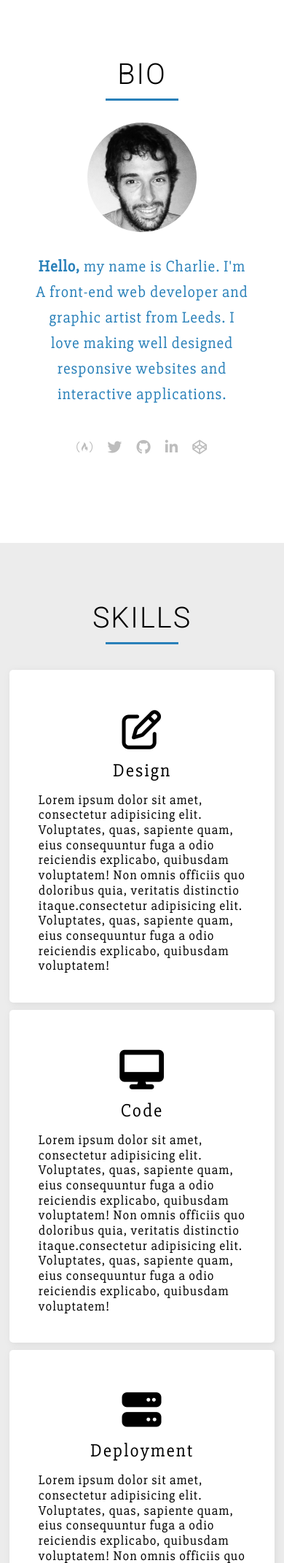
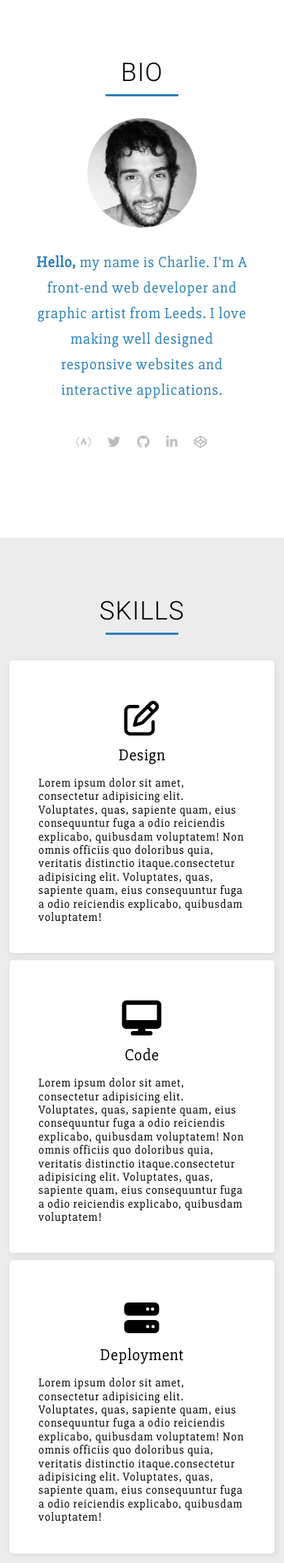
Before and after one commit to chazmcgrill/developer-portfolio, a PHP site: page / in a window 390 px wide. Shown: the part 845-2987 px from the top of the page at 73% size. Run offline with PHP 8.4, Linux system fonts and the light colour scheme; some libraries are stand-ins or nearby versions.

Commit message:
Converted Font Sizing to rem
Converted all font sizing values to rem and em. Refactored queries css
to reflect these changes. Cleared non-required styling.

```diff
--- a/css/queries.css
+++ b/css/queries.css
@@ -1,20 +1,35 @@
-/* DESKTOPS SMALLER THAN 1200PX */
+
+/* --- DESKTOPS SMALLER THAN 1200PX --- */
 @media only screen and (max-width: 1200px) {
+
   .row { padding: 0 2%; }
+
 }
 
-/* LARGE TABLETS */
-@media only screen and (max-width: 875px) {
-  .hero-text-box h1 { font-size: 240%; }
-  .hero-text-box h3 { font-size: 120%; }
+
+/* --- LANDSCAPE PHONES --- */
+@media only screen and (max-width: 767px) and (orientation : landscape) {
+
+  html { font-size: 14px; }
+  h1 { font-size: 2.2em; }
+
+  /* grid */
+  .span-1-of-2, .span-1-of-3 { width: 100%; }
+  .col { margin: 5px 0; }
+
+  /* header */
+  .nav-container img { height: 60px; }
+  .nav-container { justify-content: center; }
+  .main-nav { display: none; }
+
 }
 
-/* SMALL TABLETS */
+
+/* --- SMALL TABLETS --- */
 @media only screen and (max-width: 767px) {
-  /* bio */
-  .long-copy {
-    width: 50%;
-  }
+
+  html { font-size: 16px; }
+
   /* footer */
   .footer-container {
     display: flex;
@@ -29,55 +44,42 @@
   .footer-nav li + li { margin-left: 20px; }
 }
 
-/* LANDSCAPE PHONES */
-@media only screen and (max-width: 767px) and (orientation : landscape) {
+
+ /* --- 100% GRID BREAKPOINT --- */
+@media only screen and (max-width: 630px) and (orientation : portrait) {
+
   /* grid */
   .span-1-of-2, .span-1-of-3 { width: 100%; }
   .col { margin: 5px 0; }
   /* header */
-  .nav-container img { height: 60px; }
-  .nav-container { justify-content: center; }
-  .main-nav { display: none; }
-  .hero-text-box { width: 310px; }
-  .hero-text-box h1 { font-size: 180%; }
-  .hero-text-box h3 { font-size: 100%; }
-  /* skills */
-  .skills-container { margin: 0 20px; }
-}
-
-
-@media only screen and (max-width: 630px){
-  /* grid */
-  .span-1-of-2, .span-1-of-3 { width: 100%; }
-  .col { margin: 5px 0; }
-  /* header */
-  .nav-container img { height: 70px; }
+  .nav-container img {
+    height: 70px;
+  }
   .nav-container { justify-content: center; }
   .main-nav { display: none; }
   /* skills */
   .skills-container { margin: 0 30px; }
+
 }
 
-/* PHONES */
+
+/* --- PHONES --- */
 @media only screen and (max-width: 480px) {
+
   /* header */
-  .hero-text-box { width: 310px; }
-  .hero-text-box h1 { font-size: 170%; }
-  .hero-text-box h3 { font-size: 90%; }
-  hr { width: 250px; }
+  h1 {
+    letter-spacing: 1px;
+    font-size: 2.2em;
+  }
   /* bio */
-  .long-copy {
-    width: 80%;
-    font-size: 120%;
-  }
+  .long-copy { width: 80%; }
   /* skills */
   .skills-container { margin: 0 5px; }
   /* contact */
-  form input[type=submit] { width: 60%; }
   .form-container {
     width: 100%;
     margin: 0 auto;
   }
-  /* footer */
-  footer p { font-size: 75%; }
+  form input[type=submit] { width: 60%; }
+
 }
--- a/css/style.css
+++ b/css/style.css
@@ -6,13 +6,14 @@
   margin: 0;
   padding: 0;
   box-sizing: border-box;
-  /*border: 1px solid red !important*/
+  transition: all 0.2s ease-in-out;
+  /*border: 1px solid red !important;*/
 }
 
 html {
   font-family: "Roboto", sans-serif;
   font-size: 18px;
-  letter-spacing: 1px;
+  letter-spacing: 0.056em;
 }
 
 .long-copy, section p, h3, form input, textarea {
@@ -33,16 +34,16 @@ section {
 }
 
 .long-copy {
-  width: 33%;
+  width: 15em;
   margin: 0 auto;
-  font-size: 130%;
+  font-size: 1.3rem;
   color: #2980b9;
   text-align: center;
   line-height: 35px;
 }
 
 hr {
-  width: 300px;
+  width: 16em;
   margin: 10px auto 15px auto;
   border-top: 2px solid white;
 }
@@ -50,24 +51,30 @@ hr {
 /* Headings */
 
 h1, h2, h3 {
-  letter-spacing: 2px;
+  letter-spacing: 0.03em;
+}
+
+h1, h2 {
+  text-transform: uppercase;
+  text-align: center;
 }
 
 h1 {
-  text-transform: uppercase;
-  font-size: 280%;
+  font-size: 3rem;
   font-weight: 400;
   margin: 0;
-  text-align: center;
-  letter-spacing: 3px;
+
 }
 
 h2 {
-  text-transform: uppercase;
-  font-size: 220%;
+  font-size: 2.2rem;
   font-weight: 300;
   padding: 30px 0;
-  text-align: center;
+}
+
+h3 {
+  font-weight: 400;
+  font-size: 1.4rem;
 }
 
 h2:after {
@@ -80,10 +87,6 @@ h2:after {
   margin-top: 10px;
 }
 
-h3 {
-  font-weight: 400;
-  font-size: 140%;
-}
 
 /* Buttons */
 
@@ -94,10 +97,6 @@ a {
 
 a:hover {
   color: #2980b9;
-}
-
-i, a, input {
-  transition: .3s all ease-out;
 }
 
 /*---------------------------------- */
@@ -127,7 +126,7 @@ header {
 }
 
 .hero-text-box {
-  /*width: 4  50px;*/
+  width: 100%;
   text-align: center;
   position: absolute;
   top: 50%;
@@ -139,7 +138,7 @@ header {
   text-transform: uppercase;
   list-style: none;
   display: inline-block;
-  font-size: 90%;
+  font-size: .9rem;
   margin-left: 15px;
 }
 
@@ -298,8 +297,9 @@ form input[type=submit]:hover {
 
 footer {
   background: #04081A;
-  font-size: 70%;
+  font-size: 0.7rem;
   height: 150px;
+
 }
 
 footer p, footer i, footer a {
@@ -336,5 +336,5 @@ footer p {
   margin-left: 10px;
   display: flex;
   justify-content: space-between;
-  font-size: 130%;
+  font-size: 16px;
 }
```
